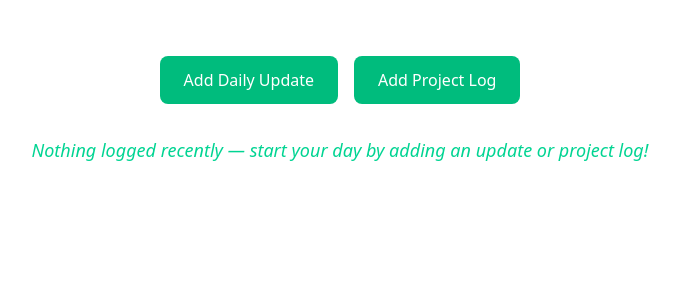
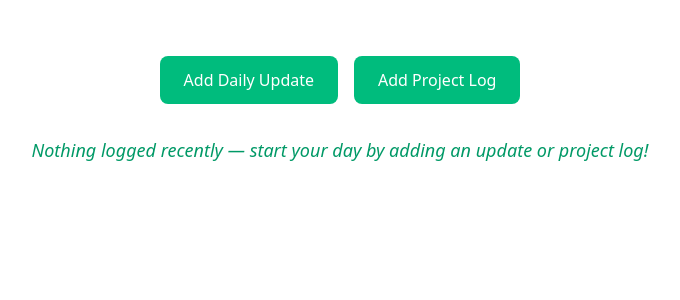
Before and after one commit to Rishil96/chronicle, a Python web app: template templates/home.html in a window 1280 px wide. Shown: the part 68-368 px from the top of the page, without its empty margins (300-980 px from the left). Run offline with Jinja, Linux system fonts and the light colour scheme; the template is opened without the code that fills it, so the values that code supplies are empty.

Commit message:
Change : Placeholder message color to darker shade

```diff
--- a/templates/home.html
+++ b/templates/home.html
@@ -57,7 +57,7 @@
                 </div>
             {% endif %}
         {% else %}
-            <p class="text-emerald-400 italic text-center mt-8 text-lg">Nothing logged recently — start your day by adding an update or project log!</p>
+            <p class="text-emerald-600 italic text-center mt-8 text-lg">Nothing logged recently — start your day by adding an update or project log!</p>
         {% endif %}
     </div>
 {% endblock %}
```
